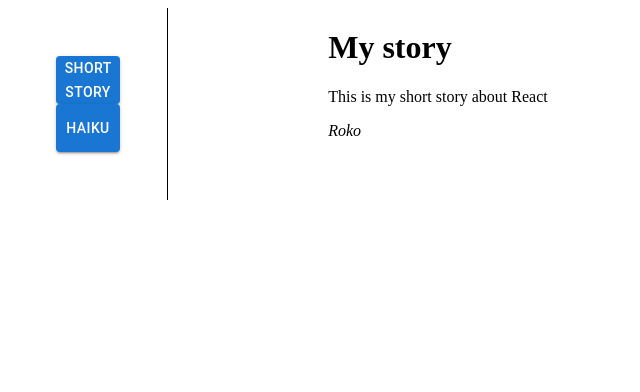
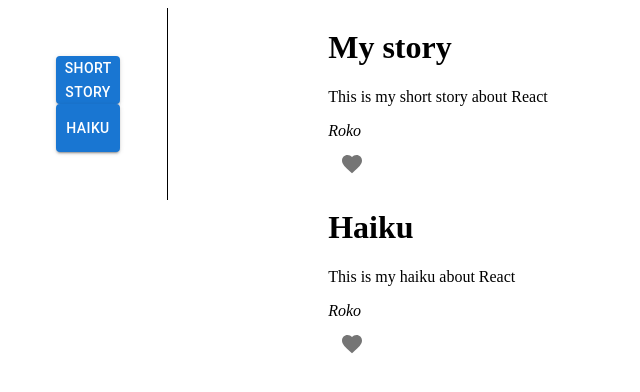
Before and after one commit to rcupic/tic-toe, a React (Create React App) app: page /posts in a window 1280 px wide. Shown: the top 392 px of the page, without its empty margins (0-640 px from the left). Built offline with nearby package versions, Linux system fonts and the light colour scheme.

Commit message:
add like and unlike actions

```diff
--- a/package.json
+++ b/package.json
@@ -5,6 +5,7 @@
   "dependencies": {
     "@emotion/react": "^11.7.0",
     "@emotion/styled": "^11.6.0",
+    "@mui/icons-material": "^5.3.1",
     "@mui/material": "^5.2.1",
     "@testing-library/jest-dom": "^5.15.0",
     "@testing-library/react": "^11.2.7",
--- a/src/data.ts
+++ b/src/data.ts
@@ -18,6 +18,17 @@ const posts: IPost[] = [
       name: 'Roko',
       title: 'Amater',
     },
+    like: null,
+  },
+  {
+    id: '2',
+    title: 'Haiku',
+    text: 'This is my haiku about React',
+    author: {
+      name: 'Roko',
+      title: 'Amater',
+    },
+    like: null,
   },
 ];
 
@@ -42,4 +53,5 @@ export interface IPost {
     name: string;
     title: string;
   };
+  like: { id: string } | null;
 }
--- a/src/routes/posts.tsx
+++ b/src/routes/posts.tsx
@@ -1,9 +1,42 @@
-import { Button } from '@mui/material';
+import { Button, IconButton } from '@mui/material';
+import { useState } from 'react';
+import FavoriteIcon from '@mui/icons-material/Favorite';
+import { red } from '@mui/material/colors';
 import { getCategories, getPosts } from '../data';
 
-export const Posts = function () {
+export const Posts = function (): JSX.Element {
+  const [posts, changePosts] = useState(getPosts());
   const categories = getCategories();
-  const posts = getPosts();
+  let likeCounter = 1;
+
+  const handleLike = (i: string): void => {
+    const existingPostIndex = posts.findIndex(el => el.id === i);
+
+    if (existingPostIndex === -1 || posts[existingPostIndex].like) {
+      console.log('Something went wrong');
+    } else {
+      const newPosts = [...posts];
+      newPosts[existingPostIndex].like = {
+        id: likeCounter.toString(),
+      };
+      likeCounter += 1;
+
+      changePosts(newPosts);
+    }
+  };
+
+  const handleUnlike = (i: string): void => {
+    const existingPostIndex = posts.findIndex(el => el.id === i);
+
+    if (existingPostIndex === -1 || !posts[existingPostIndex].like) {
+      console.log('Something went wrong');
+    } else {
+      const newPosts = [...posts];
+      newPosts[existingPostIndex].like = null;
+
+      changePosts(newPosts);
+    }
+  };
 
   return (
     <div className="posts-view">
@@ -26,6 +59,21 @@ export const Posts = function () {
             <h1>{post.title}</h1>
             <p>{post.text}</p>
             <i>{post.author.name}</i>
+            {post.like ? (
+              <IconButton
+                sx={{ height: '3rem', width: '3rem', maxWidth: '3rem', display: 'flex', flex: '1' }}
+                onClick={() => handleUnlike(post.id)}
+              >
+                <FavoriteIcon sx={{ color: red[500] }} />
+              </IconButton>
+            ) : (
+              <IconButton
+                sx={{ height: '3rem', width: '3rem', maxWidth: '3rem', display: 'flex', flex: '1' }}
+                onClick={() => handleLike(post.id)}
+              >
+                <FavoriteIcon />
+              </IconButton>
+            )}
           </div>
         ))}
       </div>
```
Also changed, not shown: 1 other file (tests, documents, lock files or other folders).
